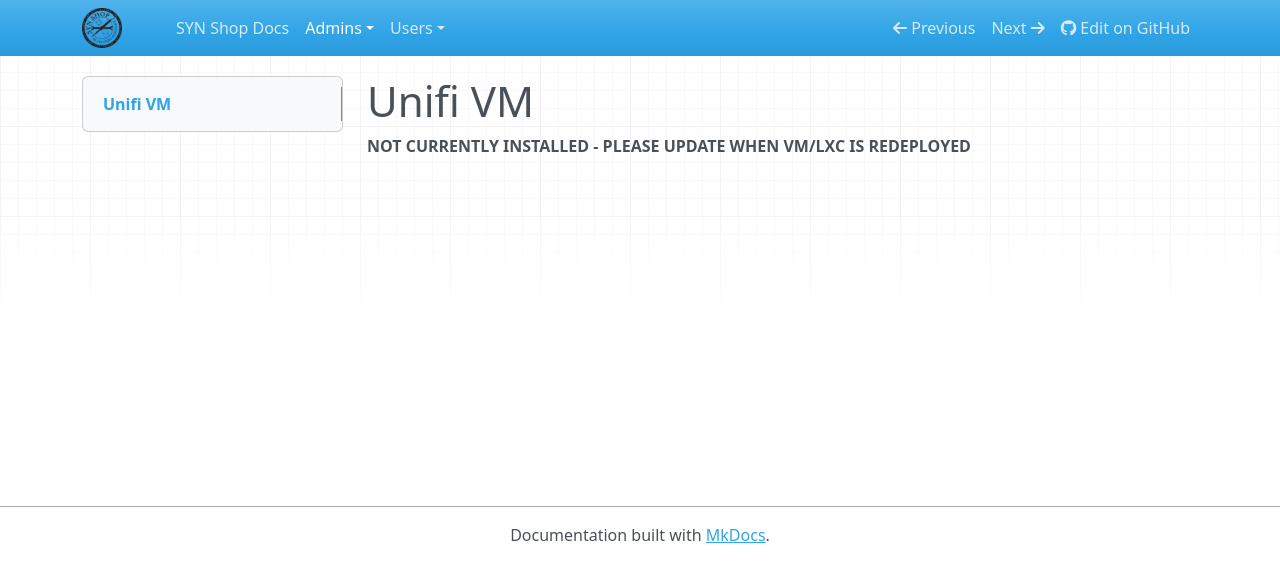
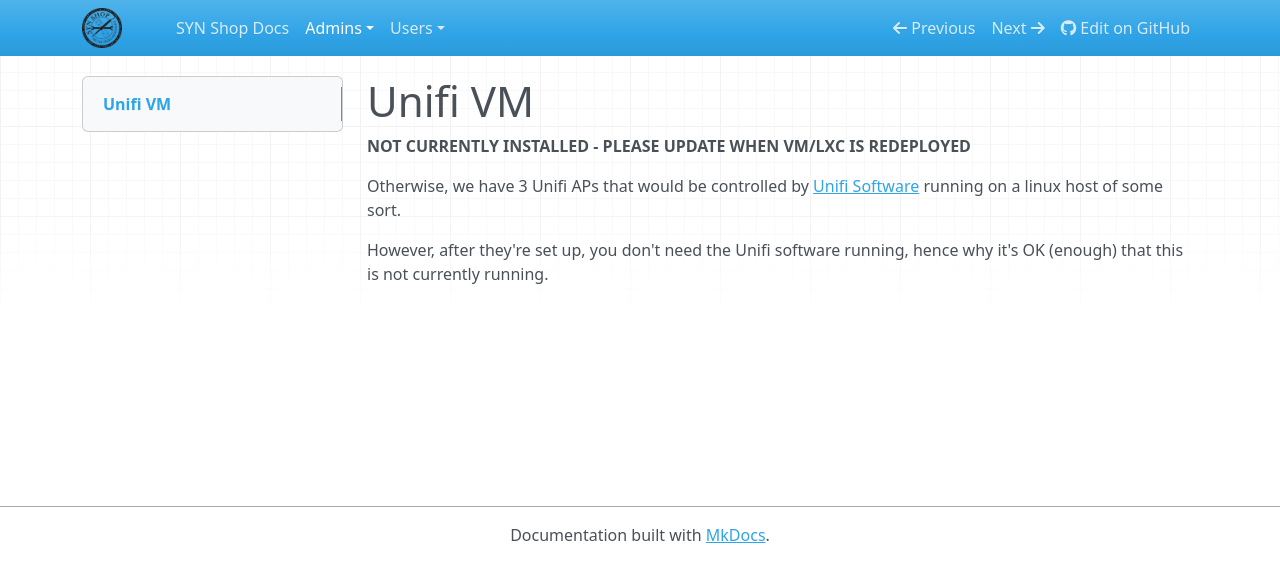
Before and after one commit to synshop/rtfm, an MkDocs documentation site: the page built from docs/admins/unifi.md, in a window 1280 px wide. Shown: the top 582 px of the page. Built offline with MkDocs 1.6.1, drawn with Linux system fonts in a browser that asks for light colours; nearby versions of some CDN libraries.

Commit message:
Update unifi.md

```diff
--- a/docs/admins/unifi.md
+++ b/docs/admins/unifi.md
@@ -1,3 +1,7 @@
 # Unifi VM
 
 **NOT CURRENTLY INSTALLED - PLEASE UPDATE WHEN VM/LXC IS REDEPLOYED**
+
+Otherwise, we have 3 Unifi APs that would be controlled by [Unifi Software](https://help.ui.com/hc/en-us/articles/220066768-Updating-and-Installing-Self-Hosted-UniFi-Network-Servers-Linux) running on a linux host of some sort.
+
+However, after they're set up, you don't need the Unifi software running, hence why it's OK (enough) that this is not currently running.
```
